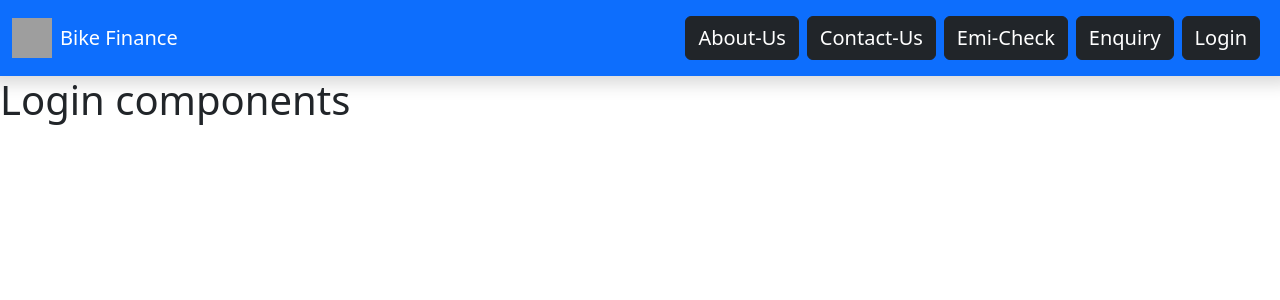
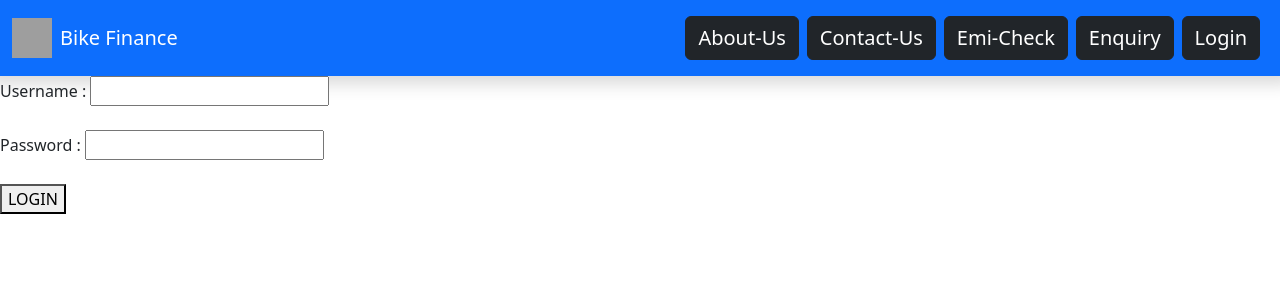
Before and after one commit to payalkhawase/twowheelerloanDashboard, a React (Vite) app: page /login in a window 1280 px wide. Shown: the top 300 px of the page. Built offline with nearby package versions, Linux system fonts and the light colour scheme; grey boxes are pictures that could not be loaded.

Commit message:
add login.jsx

```diff
--- a/src/template/Login.jsx
+++ b/src/template/Login.jsx
@@ -1,11 +1,37 @@
-import React from 'react'
+import axios from "axios";
+import { useForm } from "react-hook-form";
+import { useNavigate } from "react-router-dom";
 
-function Login() {
+function Login()
+ {
+ const {register, handleSubmit} = useForm();
+ const navigate = useNavigate();
+
+ function onLogin(data)
+ {
+  alert("Logged in ...!!");
+  console.log(data);
+
+  axios.get(`http://192.168.1.5:9199/adminlogin/getEmployee/${data.username}/${data.password}`)
+  .then((res)=>{
+    console.log(res.data);
+    localStorage.setItem("user", JSON.stringify(res.data));
+    navigate('/dashboard');
+  })
+  .catch((error)=>console.log(error));
+ }
+
   return (
     <div>
-      <h1>Login components</h1>
+
+        <form onSubmit={handleSubmit(onLogin)}>
+          Username : <input type="text" {...register('username')} />  <br/><br/>
+          Password : <input type="password" {...register('password')} />  <br/><br/>
+
+          <button type="submit"> LOGIN </button>  <br/><br/>
+        </form>
     </div>
   )
 }
 
-export default Login
+export default Login;
```
